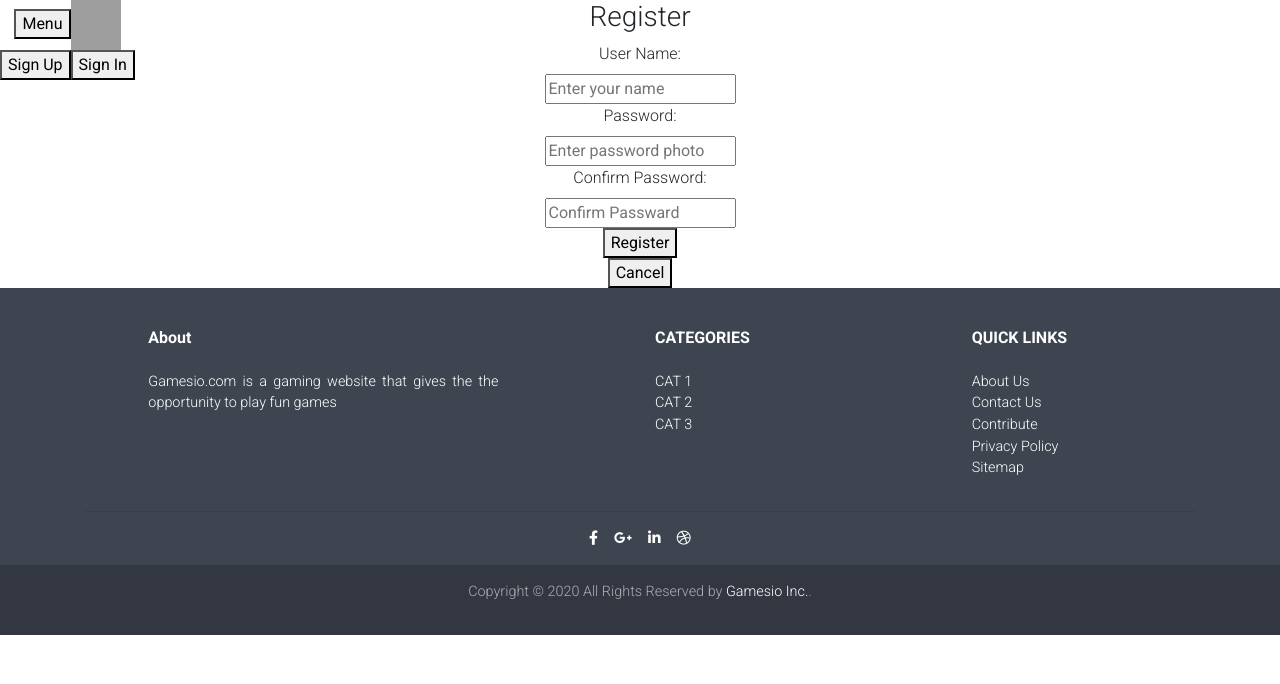
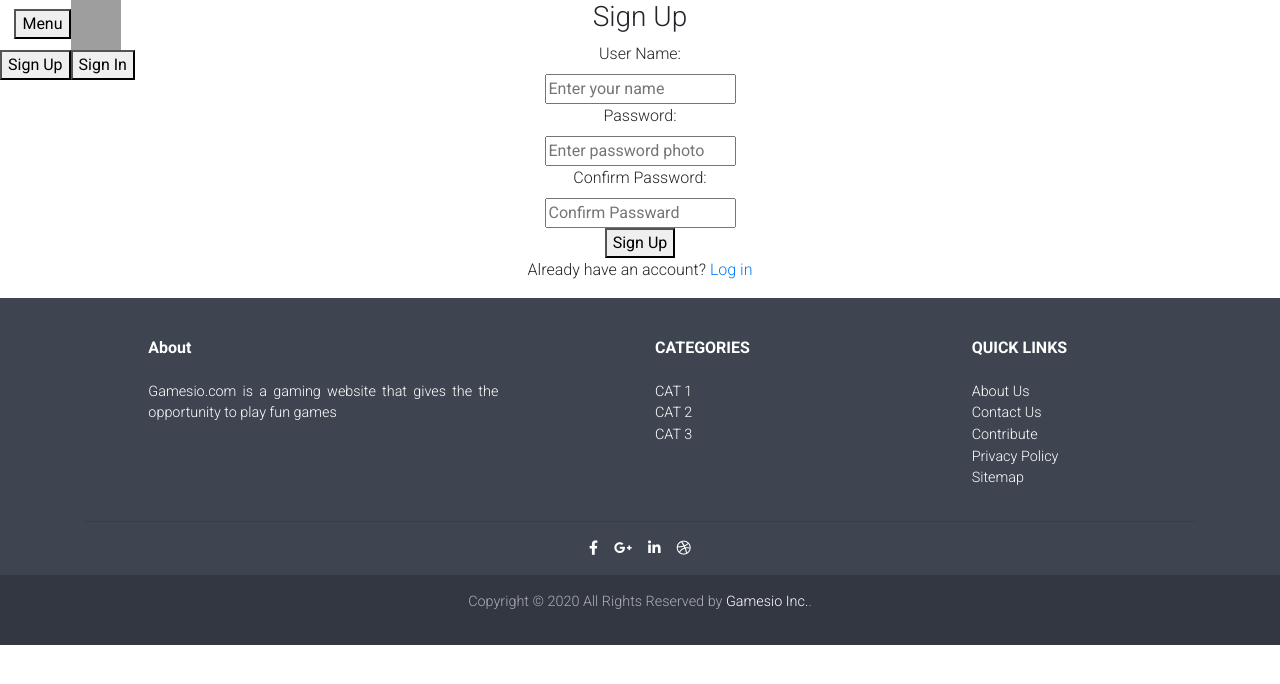
Before and after one commit to rbkplus2project/GreenField, a React (Create React App) app: page /signup in a window 1280 px wide. Shown: the top 684 px of the page. Built offline with nearby package versions, Linux system fonts and the light colour scheme; grey boxes are pictures that could not be loaded.

Commit message:
remove cancel button from login, signup

```diff
--- a/src/App.js
+++ b/src/App.js
@@ -2,7 +2,7 @@ import React, { Component } from 'react';
 import { BrowserRouter as Router, Switch, Route } from 'react-router-dom'
 // import { Route, BrowserRouter } from 'react-router-dom';
 import NavBar from './components/NavBar';
-import SignInForm from './components/SignInForm';
+import LogInForm from './components/LogInForm';
 import SignUpForm from './components/SignUpForm';
 import GameView from './components/GameView';
 import GameList from './components/GameList';
@@ -20,7 +20,7 @@ class App extends Component {
           <Switch>
             {/* <Route path="/" exact component={NavBar} /> */}
             <Route path="/signup" component={SignUpForm} />
-            <Route path="/login" component={SignInForm} />
+            <Route path="/login" component={LogInForm} />
             {/* <Route path='/' component={GameView} /> */}
             <Route path='/' component={GameList} />
           </Switch>
--- a/src/components/SignInForm.js
+++ b/src/components/LogInForm.js
@@ -3,7 +3,7 @@ import { connect } from 'react-redux';
 // import { Register, SignIn } from '../actions/actions.js';
 import { $ } from 'jquery';
 const axios = require('axios');
-class SignInForm extends Component {
+class LogInForm extends Component {
     // constructor(props) {
     //     super(props);
     //     this.state = {
@@ -14,7 +14,7 @@ class SignInForm extends Component {
 
     handleSubmit = (e) => {
         e.preventDefault();
-        let input = $('#signIn-form').serializeArray();
+        let input = $('#logIn-form').serializeArray();
         let options = {
             url: `http://localhost:3000/user/login`,
             method: 'post',
@@ -24,13 +24,11 @@ class SignInForm extends Component {
         axios(options)
             .then((results) => {
                 console.log(results);
-                // this.getData();       // what is the received data will be ?
             })
 
             .catch((err) => {
                 console.log("error here ====>", err);
             })
-
 
     }
 
@@ -60,9 +58,9 @@ class SignInForm extends Component {
 
     render() {
         return (
-            <div id="signIn">
-                <form id="signIn-form" onSubmit={this.handleSubmit}>
-                    <h3>Sign In</h3>
+            <div id="logIn">
+                <form id="logIn-form" onSubmit={this.handleSubmit}>
+                    <h3>Log In</h3>
 
                     <label htmlFor="username">User Name:</label><br />
                     <input type="text" id="username" name="username" placeholder="Enter your name"/><br />
@@ -70,9 +68,11 @@ class SignInForm extends Component {
                     <label htmlFor="Password">Password:</label><br />
                     <input type="password" id="password" name="password" placeholder="Enter password photo"/><br/>
 
-                    <button id="submit">Sign In</button>
+                    <button id="submit">Log In</button>
                 </form>
-                <button id="cancel" onClick={this.onTrigger}>Cancel</button>
+                <div>
+                    <p>Already have an account? <a href="http://localhost:3000/signup">Sign un</a></p>
+                </div>
             </div>
         )
     }
@@ -92,4 +92,4 @@ class SignInForm extends Component {
 // }
 
 // export default connect(mapStateToProps, mapDispatchToProps)(SignInForm);
-export default SignInForm;
+export default LogInForm;
--- a/src/components/SignUpForm.js
+++ b/src/components/SignUpForm.js
@@ -27,7 +27,6 @@ class SignUpForm extends Component {
             axios(options)
                 .then((results) => {
                     console.log(results);
-                    // this.getData();       // what is the received data will be ?
                 })
 
                 .catch((err) => {
@@ -74,7 +73,7 @@ class SignUpForm extends Component {
         return (
             <div id="signUp" >
                 <form id="signUp-form" onSubmit={this.handleSubmit}>
-                    <h3>Register</h3>
+                    <h3>Sign Up</h3>
 
                     <label htmlFor="username1">User Name:</label><br />
                     <input type="text" id="username1" name="username1" placeholder="Enter your name" /><br />
@@ -85,9 +84,11 @@ class SignUpForm extends Component {
                     <label htmlFor="confirmPassword">Confirm Password:</label><br />
                     <input type="password" id="confirmPassword" name="confirmPassword" placeholder="Confirm Passward" /><br />
 
-                    <button id="submit1">Register</button>
+                    <button id="submit1">Sign Up</button>
                 </form>
-                <button id="cancel1" onClick={this.onTrigger}>Cancel</button>
+                <div>
+                    <p>Already have an account? <a href="http://localhost:3000/login">Log in</a></p>
+                </div>
             </div>
         )
     }
```
